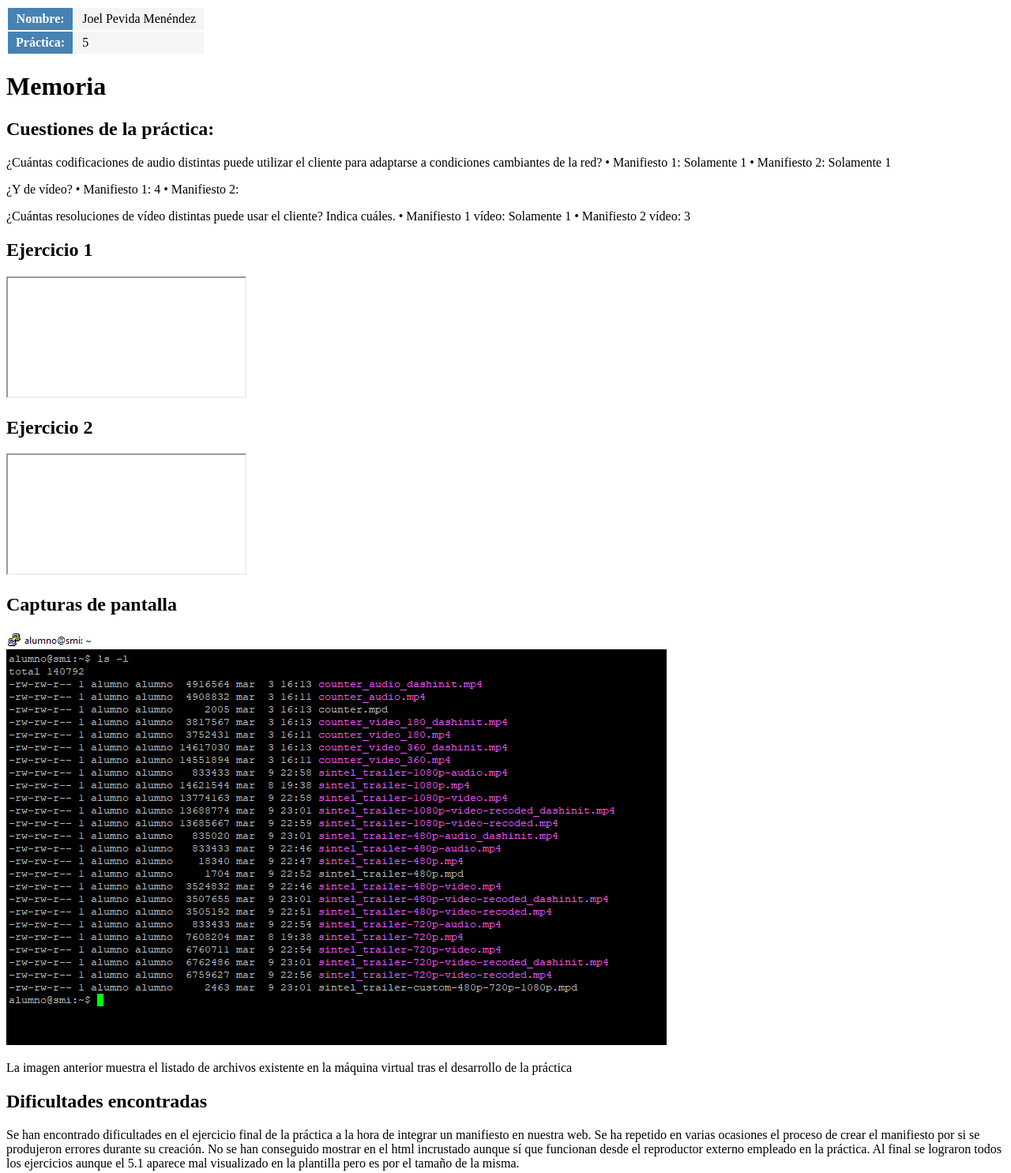
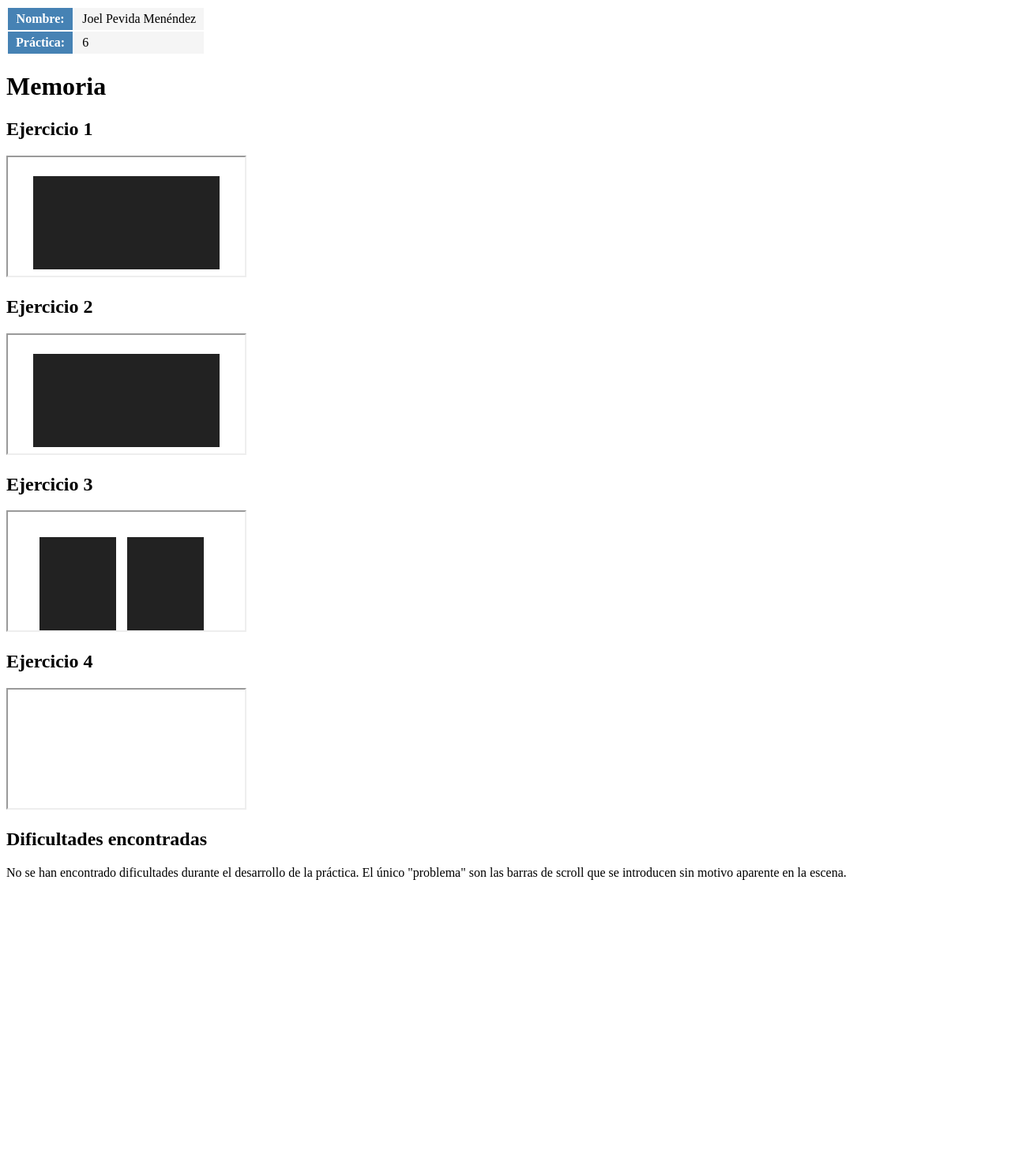
Before and after one commit to uo265213/cgsm-pl2-uo265213, a website built with webpack: page sesion6/index.html in a window 1280 px wide. Shown: the whole page at 79% size. After the commit the page ends 1130 px from the top, so only its background shows below. Built offline with nearby package versions, Linux system fonts and the light colour scheme; no server answers; files whose address does not match are found by name.

Commit message:
Terminada plantilla practica 6

```diff
--- a/sesion6/index.html
+++ b/sesion6/index.html
@@ -15,44 +15,30 @@
                 </tr>
                 <tr>
                     <th>Práctica:</th>
-                    <td>5</td>
+                    <td>6</td>
                 </tr>
             </table>
         </div>
         <div id="content">
             <h1>Memoria</h1>
-            <h2>Cuestiones de la práctica:</h2>
-                <p>
-                    ¿Cuántas codificaciones de audio distintas puede utilizar el cliente para adaptarse a condiciones cambiantes de la red?
-                    •	Manifiesto 1: Solamente 1
-                    •	Manifiesto 2: Solamente 1
-                </p>
-                <p>
-                    ¿Y de vídeo?
-                    •	Manifiesto 1: 4
-                    •	Manifiesto 2:
-                </p>
-                <p>
-                    ¿Cuántas resoluciones de vídeo distintas puede usar el cliente? Indica cuáles.
-                    •	Manifiesto 1 vídeo: Solamente 1
-                    •	Manifiesto 2 vídeo: 3
-                </p>
 
             <h2>Ejercicio 1</h2>
-                <iframe class="container" src="./prac5-1.html">
+                <iframe class="container" src="./prac6-1.html">
                 </iframe>
             <h2>Ejercicio 2</h2>
-                <iframe class="container" src="./prac5-2.html">
+                <iframe class="container" src="./prac6-2.html">
+                </iframe>
+            <h2>Ejercicio 3</h2>
+                <iframe class="container" src="./prac6-3.html">
+                </iframe>
+            <h2>Ejercicio 4</h2>
+                <iframe class="container" src="./prac6-4.html">
                 </iframe>
 
-            <h2>Capturas de pantalla</h2>
-                <img src="./images/imagen.png">
-                <p>La imagen anterior muestra el listado de archivos existente en la máquina virtual tras el desarrollo de la práctica </p>
             <h2>Dificultades encontradas</h2>
 			<p>
-                Se han encontrado dificultades en el ejercicio final de la práctica a la hora de integrar un manifiesto en nuestra web. Se ha repetido en varias ocasiones el proceso
-                de crear el manifiesto por si se produjeron errores durante su creación. No se han conseguido mostrar en el html incrustado aunque sí que funcionan desde
-                el reproductor externo empleado en la práctica. Al final se lograron todos los ejercicios aunque el 5.1 aparece mal visualizado en la plantilla pero es por el tamaño de la misma.
+                No se han encontrado dificultades durante el desarrollo de la práctica. El único "problema" son las barras de scroll que se introducen sin
+                motivo aparente en la escena.
             </p>
         </div>
     </body>
```
